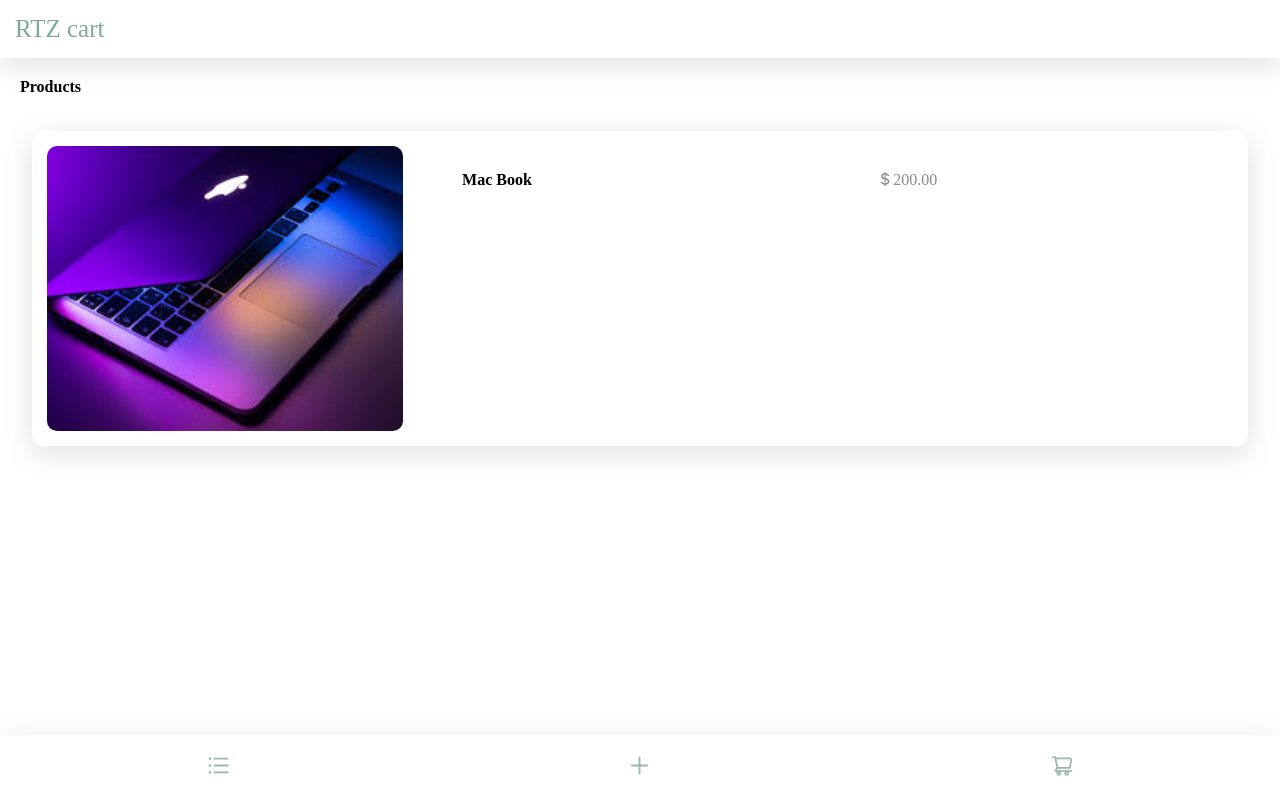
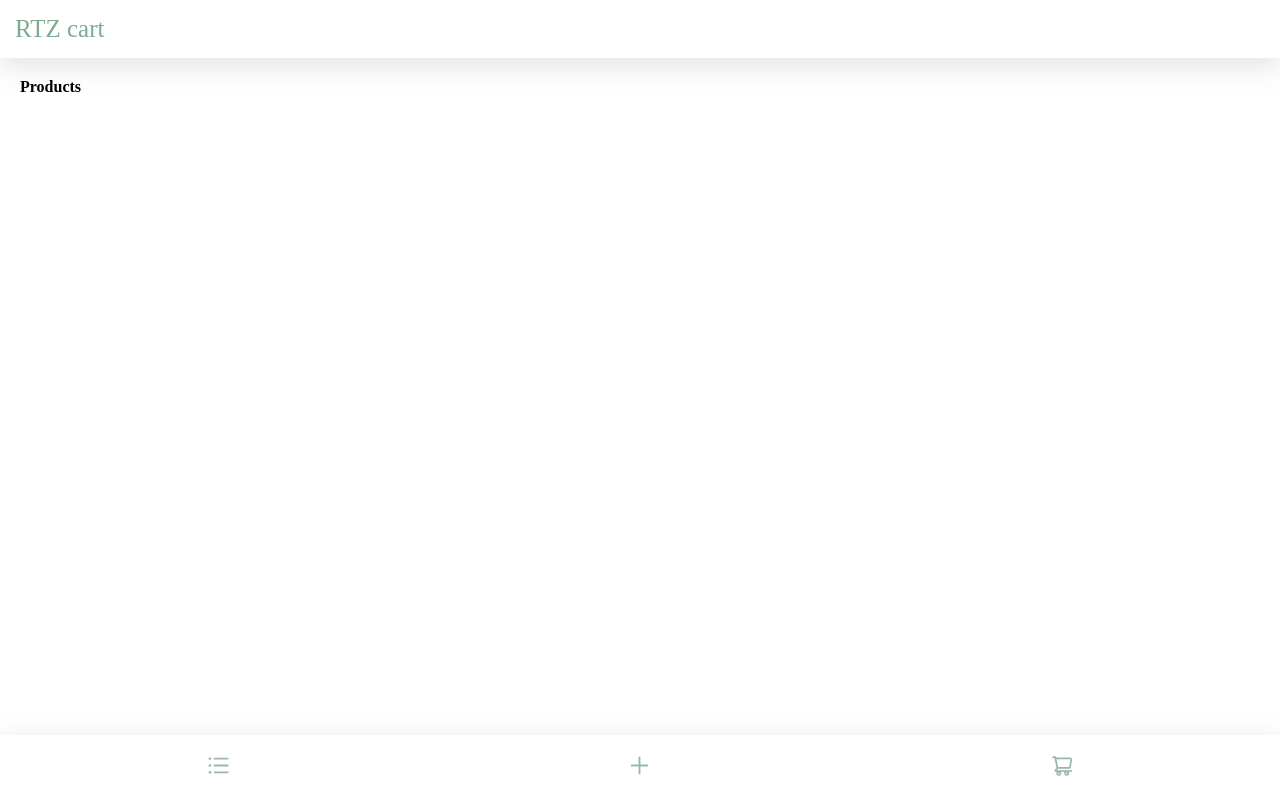
Before and after one commit to YasinMhmmdzd/rtz-cart, a React (Vite) app: page / in a window 1280 px wide. Built offline with nearby package versions, Linux system fonts and the light colour scheme; a web font is replaced by a local one.

Commit message:
feat(Products): get state logic

```diff
--- a/src/Components/Products/Products.tsx
+++ b/src/Components/Products/Products.tsx
@@ -1,8 +1,11 @@
 import "./Product.css"
 import ProductItem from "./ProductItem/ProductItem"
-
+import useProductsStore from "../../Utils/Store/ProductStore"
 
 function Products() {
+
+  const products = useProductsStore((state) => state.cartState)
+
   return (
     <div className="products">
 
@@ -10,7 +13,11 @@ function Products() {
       <h4>Products</h4>
 
       <div className="products-container">
-        <ProductItem />
+        {
+          products.map((product) => (
+            <ProductItem />
+          ))
+        }
       </div>
 
     </div>
```
